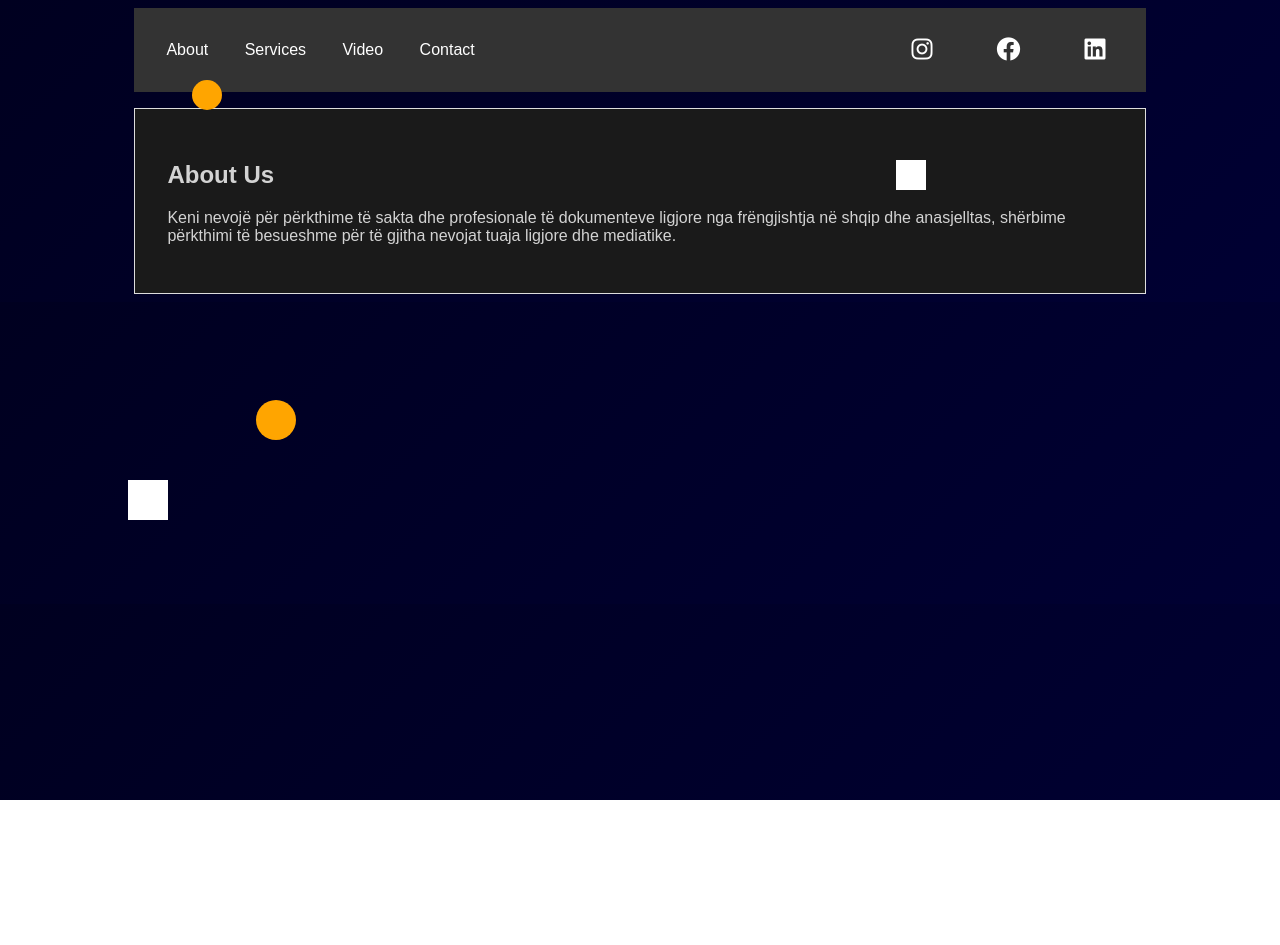
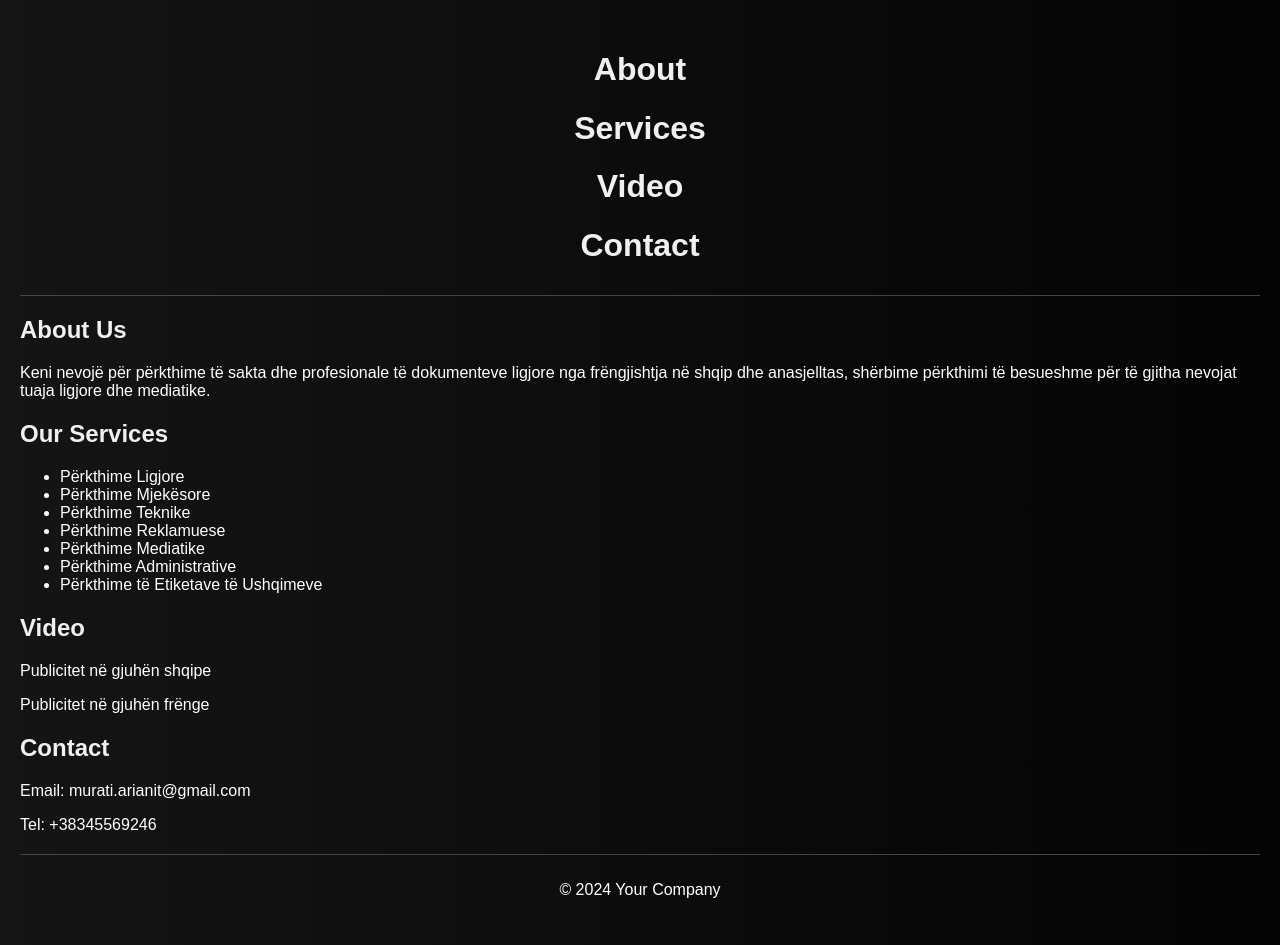
Before and after one commit to perkthime/perkthyesgjyqesor, a plain HTML site: page index.html in a window 1280 px wide. Before the commit the page ends 800 px from the top, so only its background shows below. Drawn offline with Linux system fonts and the light colour scheme.

Commit message:
Update index.html

```diff
--- a/index.html
+++ b/index.html
@@ -1,181 +1,108 @@
 <!DOCTYPE html>
-<html lang="en">
+<html lang="sq">
 <head>
     <meta charset="UTF-8">
     <meta name="viewport" content="width=device-width, initial-scale=1.0">
-    <title>Content Marketing Agency</title>
-    <link rel="stylesheet" href="https://cdnjs.cloudflare.com/ajax/libs/font-awesome/6.0.0-beta3/css/all.min.css">
+    <title>Website</title>
     <style>
         body {
+            margin: 0;
             font-family: Arial, sans-serif;
-            background: linear-gradient(135deg, #000020, #000033); /* Gradient për sfondin e faqes së parë */
-            color: #d3d3d3; /* Ngjyra e hirtë për tekstin */
-            transition: background 3s ease-in-out; /* Për të bërë ndryshimin gradual të sfondit */
+            background: linear-gradient(270deg, #000000, #434343);
+            background-size: 400% 400%;
+            animation: gradient 15s ease infinite;
+            color: white;
         }
+
+        @keyframes gradient {
+            0% { background-position: 0% 50%; }
+            50% { background-position: 100% 50%; }
+            100% { background-position: 0% 50%; }
+        }
+
         .container {
-            width: 80%;
-            margin: 0 auto;
-            position: relative; /* Për të pozicionuar topat dhe kubet */
+            padding: 20px;
         }
-        .navbar {
-            display: flex;
-            justify-content: space-between;
-            align-items: center;
-            background-color: #333;
-            padding: 1em;
+
+        .header, .footer {
+            text-align: center;
+            padding: 10px 0;
         }
-        .navbar a {
-            color: white;
+
+        .header {
+            border-bottom: 1px solid #444;
+        }
+
+        .footer {
+            border-top: 1px solid #444;
+        }
+
+        .content {
+            margin: 20px 0;
+        }
+
+        .services, .video, .contact {
+            margin-bottom: 20px;
+        }
+
+        h1, h2 {
+            color: #f0f0f0;
+        }
+
+        a {
+            color: #1e90ff;
             text-decoration: none;
-            padding: 0.5em 1em;
-            transition: background-color 0.3s, color 0.3s; /* Për animacion të butë */
         }
-        .navbar a:hover {
-            background-color: orange; /* Ngjyra portokalli kur kalon mbi to mausi */
-            color: black; /* Ngjyra e tekstit kur kalon mbi to mausi */
-        }
-        .social-icons {
-            display: flex;
-            gap: 1em;
-        }
-        .social-icons a {
-            color: white;
-            text-decoration: none;
-            font-size: 1.5em;
-            transition: color 0.3s; /* Për animacion të butë */
-        }
-        .social-icons a:hover {
-            color: orange; /* Ngjyra portokalli kur kalon mbi to mausi */
-        }
-        .content {
-            border: 1px solid #ddd;
-            padding: 2em;
-            margin-top: 1em;
-            background-color: #1a1a1a; /* Ngjyra e sfondit për përmbajtjen */
-        }
-        .section {
-            display: none;
-        }
-        .section.active {
-            display: block;
-        }
-        .shape {
-            position: absolute;
-            border-radius: 50%;
-            background-color: orange;
-        }
-        .shape.square {
-            border-radius: 0;
-            background-color: white;
-        }
-        .shape.orange-square {
-            border-radius: 0;
-            background-color: orange;
-        }
-        .video-container, .services-container, .contact-container {
-            margin-top: 1em;
-            background: linear-gradient(135deg, #FFA500, #FFFFFF); /* Gradient portokalli dhe i bardhë */
-            padding: 1em;
-            border-radius: 10px;
-            color: black; /* Ngjyra e zezë për tekstin */
-        }
-        .video-container h3, .services-container h2, .contact-container h2 {
-            color: black; /* Ngjyra e zezë për titujt */
-        }
-        .floating-text {
-            animation: float 3s ease-in-out infinite;
-            text-align: center; /* Për të vendosur tekstin në mes */
-        }
-        .services-container ul {
-            list-style-type: none; /* Për të hequr pikat e renditjes */
-            padding: 0;
-        }
-        @keyframes float {
-            0%, 100% {
-                transform: translateY(0);
-            }
-            50% {
-                transform: translateY(-10px);
-            }
-        }
-        .video-row {
-            display: flex;
-            justify-content: space-between;
-        }
-        .video-container iframe {
-            width: 300px; /* Gjerësia e re për videot */
-            height: 200px; /* Lartësia e re për videot */
+
+        a:hover {
+            text-decoration: underline;
         }
     </style>
 </head>
 <body>
     <div class="container">
-        <div class="navbar">
-            <div class="nav-links">
-                <a href="#" onclick="showSection('about')">About</a>
-                <a href="#" onclick="showSection('services')">Services</a>
-                <a href="#" onclick="showSection('video')">Video</a>
-                <a href="#" onclick="showSection('contact')">Contact</a>
-            </div>
-            <div class="social-icons">
-                <a href="https://www.instagram.com" target="_blank"><i class="fab fa-instagram"></i></a>
-                <a href="https://www.facebook.com" target="_blank"><i class="fab fa-facebook"></i></a>
-                <a href="https://www.linkedin.com" target="_blank"><i class="fab fa-linkedin"></i></a>
-            </div>
+        <div class="header">
+            <h1>About</h1>
+            <h1>Services</h1>
+            <h1>Video</h1>
+            <h1>Contact</h1>
         </div>
 
         <div class="content">
-            <div id="about" class="section active">
+            <div class="about">
                 <h2>About Us</h2>
                 <p>Keni nevojë për përkthime të sakta dhe profesionale të dokumenteve ligjore nga frëngjishtja në shqip dhe anasjelltas, shërbime përkthimi të besueshme për të gjitha nevojat tuaja ligjore dhe mediatike.</p>
             </div>
-            <div id="services" class="section services-container">
+
+            <div class="services">
                 <h2>Our Services</h2>
                 <ul>
-                    <li class="floating-text">Përkthime Ligjore</li>
-                    <li class="floating-text">Përkthime Mjekësore</li>
-                    <li class="floating-text">Përkthime Teknike</li>
-                    <li class="floating-text">Përkthime Reklamuese</li>
-                    <li class="floating-text">Përkthime Mediatike</li>
-                    <li class="floating-text">Përkthime Administrative</li>
-                    <li class="floating-text">Përkthime të Etiketave të Ushqimeve</li>
+                    <li>Përkthime Ligjore</li>
+                    <li>Përkthime Mjekësore</li>
+                    <li>Përkthime Teknike</li>
+                    <li>Përkthime Reklamuese</li>
+                    <li>Përkthime Mediatike</li>
+                    <li>Përkthime Administrative</li>
+                    <li>Përkthime të Etiketave të Ushqimeve</li>
                 </ul>
             </div>
-            <div id="video" class="section">
+
+            <div class="video">
                 <h2>Video</h2>
-                <div class="video-row">
-                    <div class="video-container">
-                        <h3>Publicitet në gjuhën shqipe</h3>
-                        <iframe src="https://drive.google.com/file/d/17aReN5sGgcSbZQmdiClIEduKTdQWpxHh/preview" allow="autoplay"></iframe>
-                    </div>
-                    <div class="video-container">
-                        <h3>Publicitet në gjuhën frënge</h3>
-                        <iframe src="https://drive.google.com/file/d/1aRXqp3Q4FtOi8ABf-whxadzhNRVPySnE/preview" allow="autoplay"></iframe>
-                    </div>
-                </div>
+                <p>Publicitet në gjuhën shqipe</p>
+                <p>Publicitet në gjuhën frënge</p>
             </div>
-            <div id="contact" class="section contact-container">
+
+            <div class="contact">
                 <h2>Contact</h2>
                 <p>Email: murati.arianit@gmail.com</p>
                 <p>Tel: +38345569246</p>
             </div>
         </div>
+
+        <div class="footer">
+            <p>&copy; 2024 Your Company</p>
+        </div>
     </div>
-
-    <!-- Topa dhe kube të shpërndarë në mënyrë të harmonishme -->
-    <div class="shape" style="top: 10%; left: 15%; width: 30px; height: 30px;"></div>
-    <div class="shape" style="top: 50%; left: 20%; width: 40px; height: 40px;"></div>
-    <div class="shape square" style="top: 20%; left: 70%; width: 30px; height: 30px;"></div>
-    <div class="shape square" style="top: 60%; left: 10%; width: 40px; height: 40px;"></div>
-
-    <script>
-        function showSection(sectionId) {
-            var sections = document.querySelectorAll('.section');
-            sections.forEach(function(section) {
-                section.classList.remove('active');
-            });
-            document.getElementById(sectionId).classList.add('active');
-        }
-    </script>
 </body>
 </html>
```
